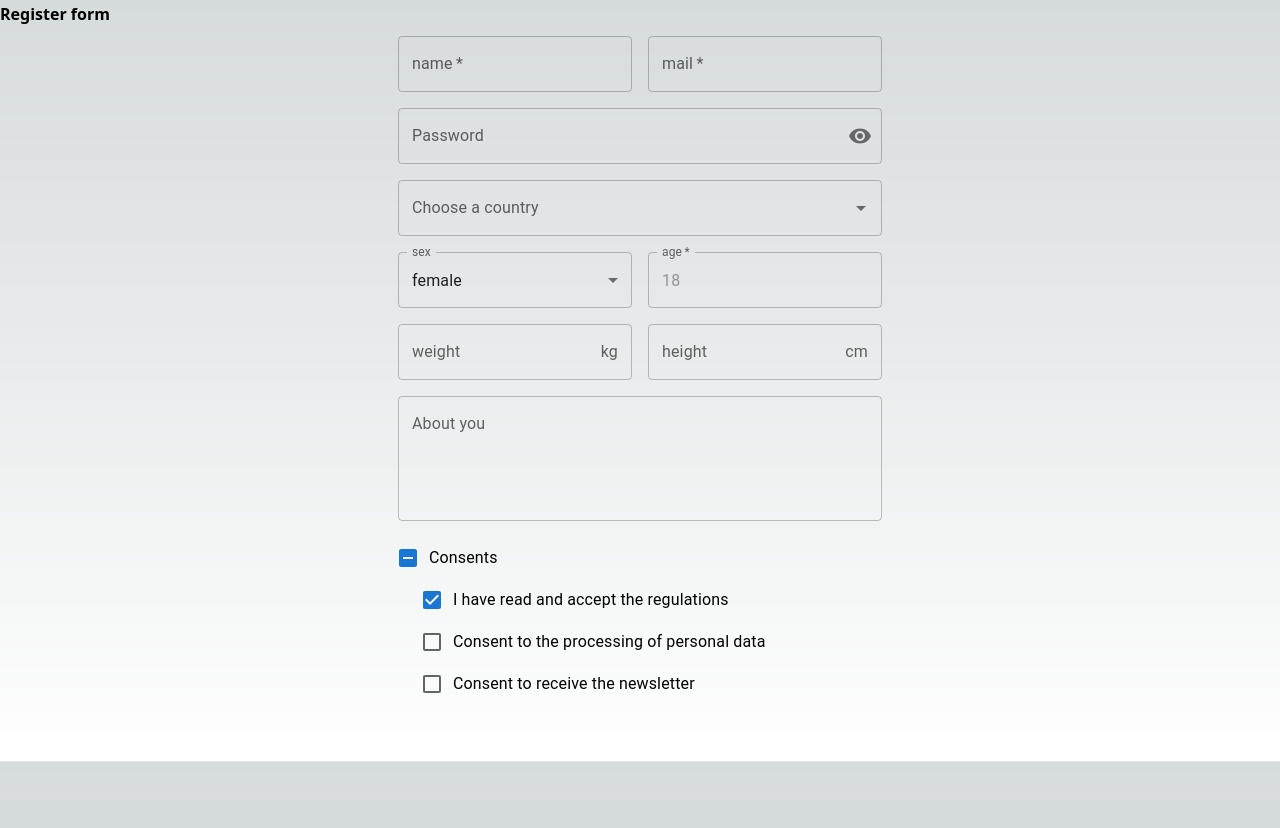
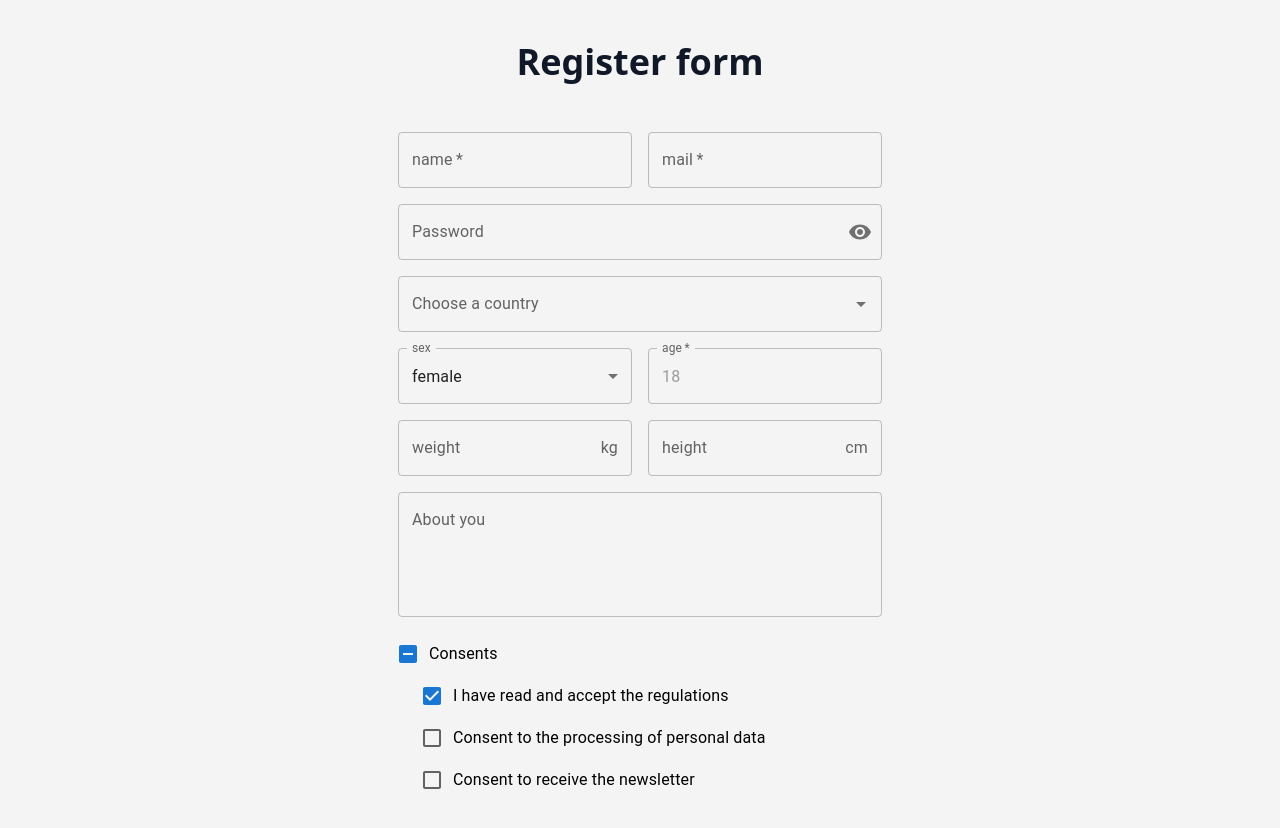
Before and after one commit to pkol92/materialui-app, a Next.js app: page /form in a window 1280 px wide. Shown: the top 828 px of the page. Before the commit the page ends 800 px from the top, so only its background shows below. Built offline with nearby package versions, Linux system fonts and the light colour scheme.

Commit message:
change color, fix img

```diff
--- a/pages/form/countrySelect.tsx
+++ b/pages/form/countrySelect.tsx
@@ -4,6 +4,7 @@ import TextField from "@mui/material/TextField";
 import Autocomplete from "@mui/material/Autocomplete";
 import Image from "next/image";
 import { countries, CountryType } from "../mocks/countries";
+import { height } from "@mui/system";
 
 export default function CountrySelect() {
   const src = (option: CountryType) => {
@@ -24,11 +25,13 @@ export default function CountrySelect() {
         >
           <Image
             loader={() => src(option)}
-            width={20}
-            height={10}
+            width={0}
+            height={0}
             src={src(option)}
             alt="country"
             unoptimized={true}
+            sizes="20px"
+            style={{ width: "20px", height: "auto" }}
           />
           {option.label} ({option.code}) +{option.phone}
         </Box>
--- a/pages/form/index.tsx
+++ b/pages/form/index.tsx
@@ -6,8 +6,8 @@ const inter = Inter({ subsets: ["latin"] });
 
 export default function Form() {
   return (
-    <main className="border-b border-gray-900/10 pb-12">
-      <h1 className="text-base font-semibold leading-7 text-gray-900>Register form">
+    <main className="pb-12">
+      <h1 className="text-4xl font-semibold leading-7 text-gray-900 pt-12 pb-12 text-center">
         Register form
       </h1>
       <RegisterForm />
--- a/pages/form/registerForm.tsx
+++ b/pages/form/registerForm.tsx
@@ -29,6 +29,7 @@ export const RegisterForm = () => {
         maxWidth: "500px",
         margin: "auto",
       }}
+      autoComplete="off"
     >
       <div>
         <TextField required id="name" label="name" />
--- a/styles/globals.css
+++ b/styles/globals.css
@@ -17,11 +17,12 @@
 }
 
 body {
-  color: rgb(var(--foreground-rgb));
-  background: linear-gradient(
+  color: black;
+  /* background: linear-gradient(
       to bottom,
       transparent,
       rgb(var(--background-end-rgb))
     )
-    rgb(var(--background-start-rgb));
+    rgb(var(--background-start-rgb)); */
+  background-color: rgb(244, 244, 244);
 }
```
